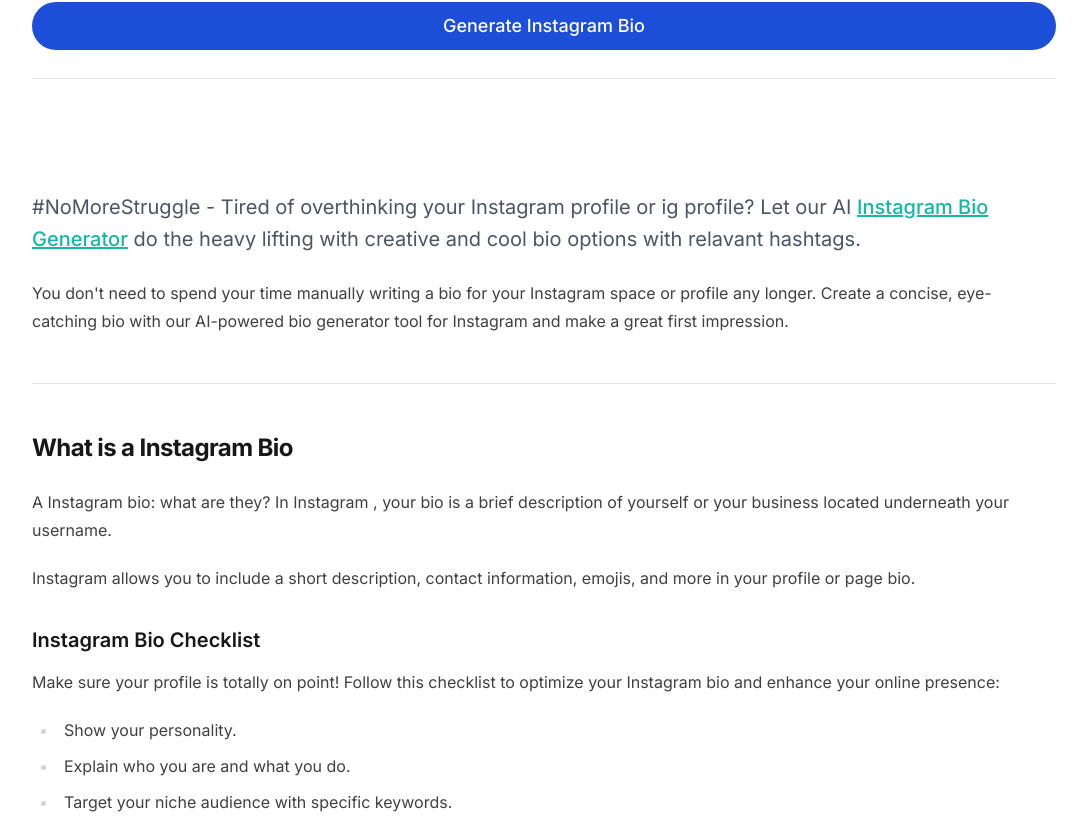
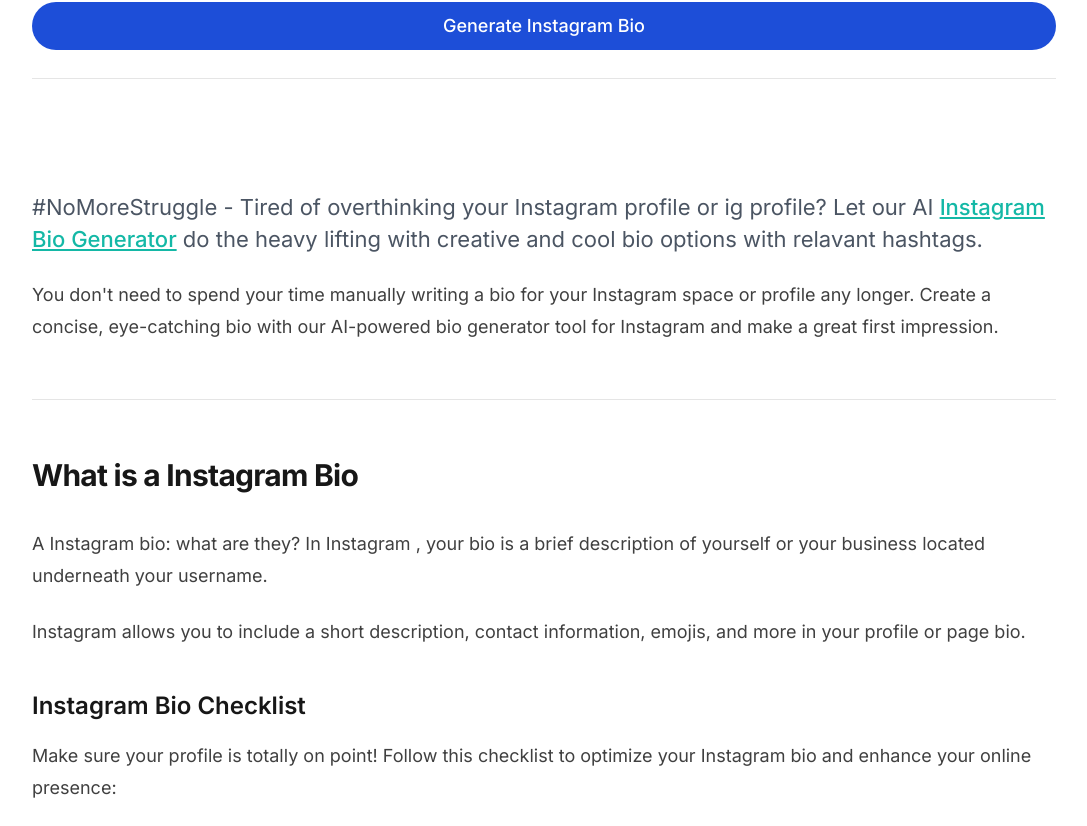
Before and after one commit to iRajatDas/next-bio, a Next.js app: page /tools/bio-generator/instagram in a window 1280 px wide. Shown: the part 514-1340 px from the top of the page, without its empty margins (96-1183 px from the left). Built offline with nearby package versions, Linux system fonts and the light colour scheme; what prettier-plugin-tailwindcss would draw is missing.

Commit message:
exp: type change

```diff
--- a/pages/tools/bio-generator/facebook/index.tsx
+++ b/pages/tools/bio-generator/facebook/index.tsx
@@ -219,7 +219,7 @@
           </form>
         </div>
       </div>
-      <div className="prose max-w-none pt-10 pb-8 dark:prose-dark">
+      <div className="prose max-w-none pt-10 pb-8 dark:prose-dark prose-lg">
         <p className="lead">#NoMoreStruggle - Tired of overthinking your Facebook profile and pages? Let our AI <Link href="/tools/bio-generator/facebook">Facebook Bio Generator</Link> do the heavy lifting with creative and cool bio options with relavant hashtags.</p>
         <p>You don't need to spend your time manually writing a bio for your Facebook profile or pages any longer. Create a concise, eye-catching bio with our AI-powered bio generator tool for Facebook and make a great first impression.</p>
         <hr />
--- a/pages/tools/bio-generator/instagram/index.tsx
+++ b/pages/tools/bio-generator/instagram/index.tsx
@@ -218,7 +218,7 @@
             </div>
           </form>
         </div>
-        <div className="prose max-w-none pt-10 pb-8 dark:prose-dark">
+        <div className="prose max-w-none pt-10 pb-8 dark:prose-dark prose-lg">
           <p className="lead">#NoMoreStruggle - Tired of overthinking your Instagram profile or ig profile? Let our AI <Link href="/tools/bio-generator/instagram">Instagram Bio Generator</Link> do the heavy lifting with creative and cool bio options with relavant hashtags.</p>
           <p>You don't need to spend your time manually writing a bio for your Instagram space or profile any longer. Create a concise, eye-catching bio with our AI-powered bio generator tool for Instagram and make a great first impression.</p>
           <hr />
--- a/pages/tools/bio-generator/twitter/index.tsx
+++ b/pages/tools/bio-generator/twitter/index.tsx
@@ -220,7 +220,7 @@
             </div>
           </form>
         </div>
-        <div className="prose max-w-none pt-10 pb-8 dark:prose-dark">
+        <div className="prose max-w-none pt-10 pb-8 dark:prose-dark prose-lg">
           <p className="lead">#NoMoreStruggle - Tired of overthinking your Twitter profile? Let our AI <Link href="/tools/bio-generator/twitter">Twitter Bio Generator</Link> do the heavy lifting with creative and cool bio options with relavant hashtags.</p>
           <p>You don't need to spend your time manually writing a bio for your Twitter profile any longer. Create a concise, eye-catching bio with our AI-powered bio generator tool for Twitter and make a great first impression.</p>
           <hr />
```
Lines whose indentation alone changed are shown as unchanged.
